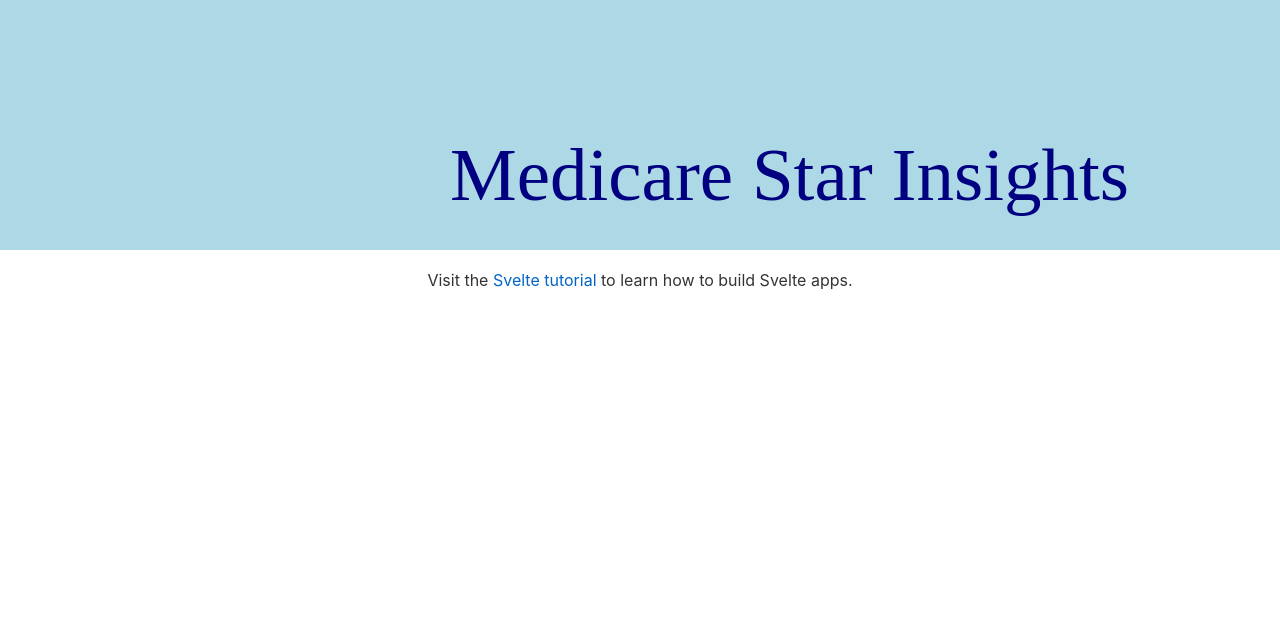
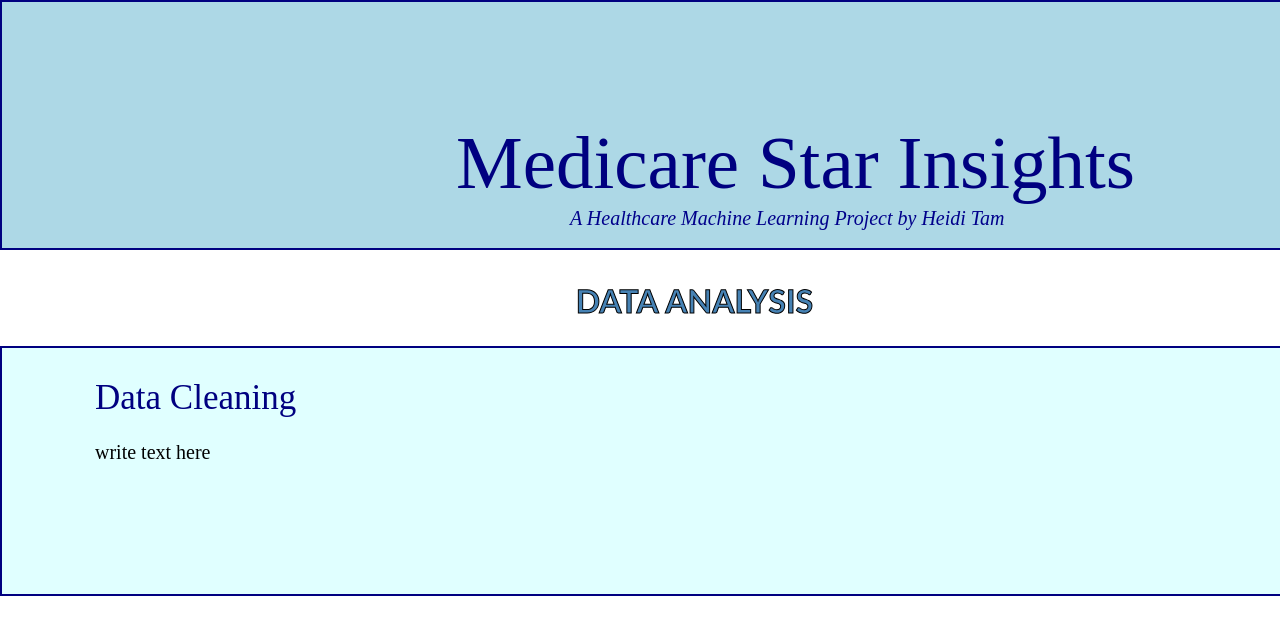
Before and after one commit to heiditam/medicare_stars_website, a Svelte app in the folder svelte-app/: page / in a window 1280 px wide. Shown: the top 634 px of the page. Built offline with nearby package versions, Linux system fonts and the light colour scheme.

Commit message:
wed sept 4 10:33 pm

```diff
--- a/svelte-app/src/App.svelte
+++ b/svelte-app/src/App.svelte
@@ -3,11 +3,18 @@
 </script>
 
 <main>
-	<svg width='1900' height='250' xmlns="http://www.w3.org/2000/svg">
-		<rect width="100%" height="100%" style="fill:lightblue;" />
-		<text x= 450 y = 200 fill = 'navy' font-family='Latos' font-size= 75>Medicare Star Insights</text>
+	<svg width='1900' height='250'>
+		<rect width="100%" height="100%" style="fill:lightblue; stroke:navy; stroke-width:4px;" />
+		<text x= 24% y = 75% fill = 'navy' font-family='Latos' font-size= 75px>Medicare Star Insights</text>
+		<text x= 30% y = 90% fill = 'darkblue' font-family='Latos' font-size= 20px font-style='italic'>A Healthcare Machine Learning Project by Heidi Tam</text>
 	</svg>
-	<p>Visit the <a href="https://svelte.dev/tutorial">Svelte tutorial</a> to learn how to build Svelte apps.</p>
+	<h2>Data Analysis</h2>
+	<svg width='1900' height='250'>
+		<rect class = 'rectangle' width="100%" height="100%" style="fill:lightcyan; stroke:navy; stroke-width:4px; " />
+		<text x= 5% y = 25% fill = 'navy' font-family='Latos' font-size= 35px>Data Cleaning</text>
+		<text x= 5% y = 45% fill = 'black' font-family='Latos' font-size= 20px>write text here</text>
+	</svg>
+
 </main>
 
 <style>
@@ -19,15 +26,26 @@
 		padding: 0;
 	}
 
-	h1 {
+	/* h1 {
 		color: navy;
 		text-transform: uppercase;
 		font-family: 'Lato', sans-serif;
 		font-size: 4em;
 		font-weight: 100;
-		position: absolute;
 		text-align: center;
+	} */
+
+	h2{
+		color: #4682B4;
+		text-transform: uppercase;
+		font-family: 'Lato', sans-serif;
+		font-size: 2em;
+		font-weight: bold;
+		text-align: left;
+		padding-left: 45%;
+		-webkit-text-stroke: 1px black;
 	}
+
 
 	@media (min-width: 640px) {
 		main {
```
